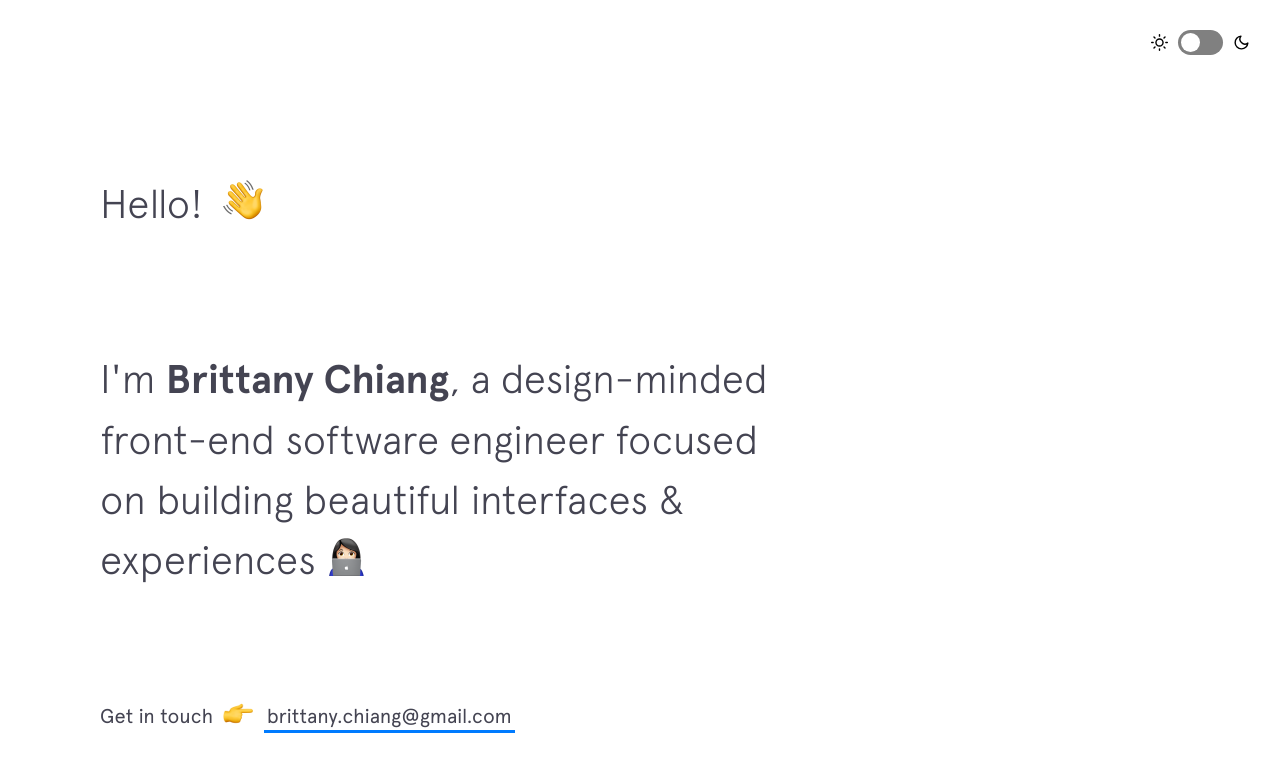
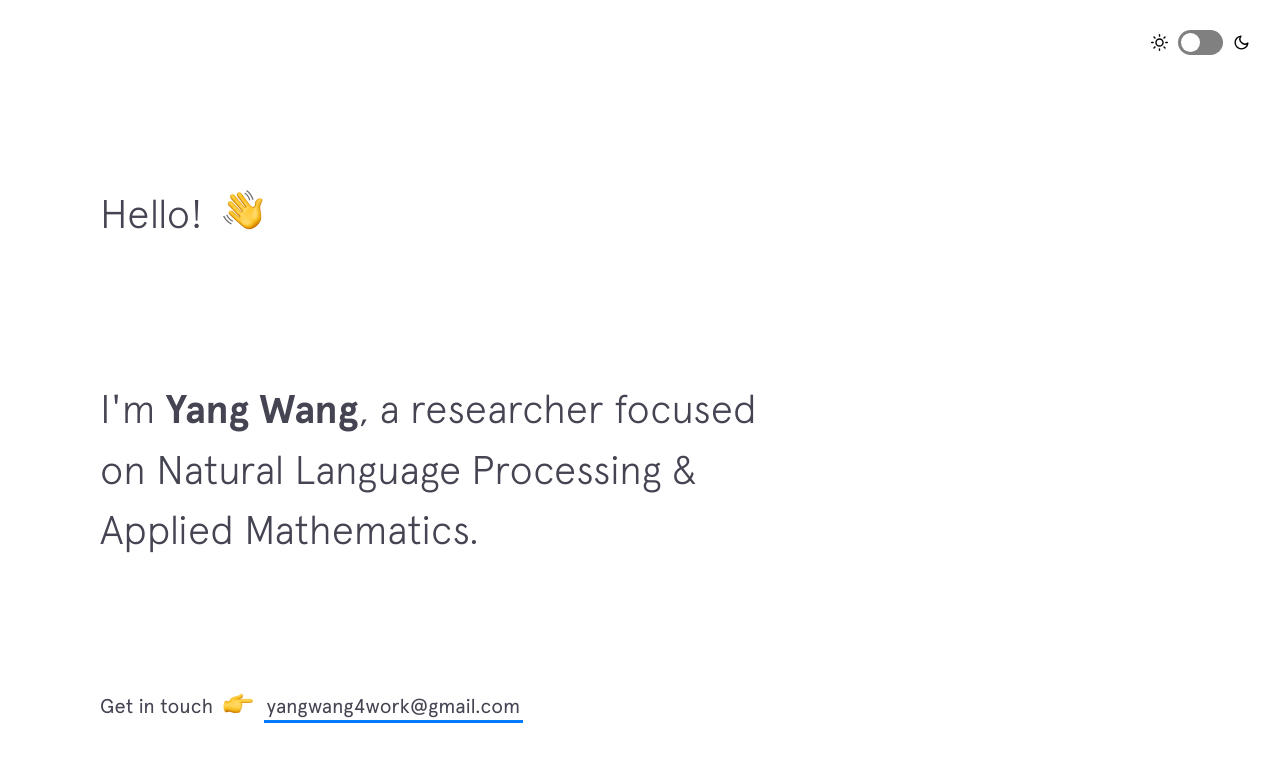
Before and after one commit to yangwang825/yangwang825.github.io, a Jekyll site: the page built from index.html, in a window 1280 px wide and 900 px high. Shown: the top 772 px of the window. Built offline with Jekyll 4.4.1, drawn with Linux system fonts in a browser that asks for light colours; nearby versions of some CDN libraries; some of the changed text lies outside the part shown.

Commit message:
Add files via upload

```diff
--- a/_data/experience.yml
+++ b/_data/experience.yml
@@ -1,7 +1,7 @@
 - company: University of Sheffield
   url: https://www.sheffield.ac.uk/
   time: Apr 2023 - Present
-  position: Machine Learning and Natural Language Processing Engineer (KTP Associate)
+  position: ML and NLP Researcher (KTP Associate)
 
 - company: Automated Analytics
   url: https://automatedanalytics.co/
@@ -16,7 +16,7 @@
 - company: Cinnamon AI
   url: hhttps://cinnamon.ai/en/
   time: Jul 2020 - Aug 2020
-  position: AI Bootcamp Internship
+  position: AI Bootcamp Intern
 
 - company: KKStream Limited
   url: https://www.kkstream.com/
--- a/_includes/background.html
+++ b/_includes/background.html
@@ -2,23 +2,15 @@
   <div class="section__title">Background</div>
   <div class="section__content">
     <p>
-      I'm currently an Engineer at
-      <a class="underline-link" href="https://www.upstatement.com/" target="_blank">Upstatement</a> building things for the web with some awesome people. I recently graduated from
-      <a class="underline-link" href="http://www.ccis.northeastern.edu/" target="_blank">Northeastern University</a> after completing three awesome six-month co-ops at
-      <a class="underline-link" href="https://us.mullenlowe.com/" target="_blank">MullenLowe U.S.</a>,
-      <a class="underline-link" href="https://starry.com/" target="_blank">Starry</a>, and
-      <a class="underline-link" href="https://www.apple.com/music/" target="_blank">Apple Music</a>.
+      I am currently an ML and NLP Researcher at the <a class="underline-link" href="https://www.sheffield.ac.uk/" target="_blank">University of Sheffield</a>, focusing on natural language processing, audio pmodelling, and speech technology. I recently graduated from the University of Sheffield after completing two remarkable research internships at the <a class="underline-link" href="https://www.voicebase.com/" target="_blank">VoiceBase Centre</a> and <a class="underline-link" href="https://automatedanalytics.co/" target="_blank">Automated Analytics</a>.
     </p>
 
     <p>
-      As a software engineer, I enjoy bridging the gap between engineering and design &mdash; combining my technical knowledge
-      with my keen eye for design to create a beautiful product. My goal is to always build applications that are scalable
-      and efficient under the hood while providing engaging, pixel-perfect user experiences.
+      As a researcher, I strive to bridge the gap between academia and industry, combining my technical expertise with a practical approach to machine learning applications. My goal is to build applications that are both scalable and efficient while providing novel and theoretical insights.
     </p>
 
     <p>
-      <strong>When I'm not in front of a computer screen</strong>, I'm probably snowboarding, cruising around on my penny board,
-      or crossing off another item on my bucket list.
+      When I'm not in front of a computer screen, I'm fully immersed in volleyball. I was a national volleyball player, competing in the Super League, the highest league in the UK.
     </p>
 
     <!-- {% include employment-status.html %} -->
--- a/_includes/footer.html
+++ b/_includes/footer.html
@@ -5,7 +5,7 @@
     </div>
     <div class="bottom">
       <span>Brittany Chiang</span>
-      <img class="emoji" src="{{site.baseurl}}/img/emojis/rockon.png" alt="emoji">
+      <!-- <img class="emoji" src="{{site.baseurl}}/img/emojis/rockon.png" alt="emoji"> -->
       <span>2018</span>
     </div>
   </div>
--- a/_includes/intro.html
+++ b/_includes/intro.html
@@ -4,15 +4,15 @@
   </h1>
 
   <h2 class="intro__tagline">I'm
-    <span class="name">Brittany Chiang</span>, a design-minded front-end software engineer focused on building beautiful interfaces &amp; experiences
-    <span class="emoji technologist"></span>
+    <span class="name">Yang Wang</span>, a researcher focused on Natural Language Processing &amp; Applied Mathematics.
+    <!-- <span class="emoji technologist"></span> -->
   </h2>
 
   <h3 class="intro__contact">
     <span>Get in touch </span>
     <span class="emoji pointer"></span>
     <span>
-      <a href="mailto:brittany.chiang@gmail.com" target="_blank" class="highlight-link">brittany.chiang@gmail.com</a>
+      <a href="mailto:yangwang4work@gmail.com" target="_blank" class="highlight-link">yangwang4work@gmail.com</a>
     </span>
   </h3>
 </header>
```
Also changed, not shown: img/headshot.jpg, 1 other file.
